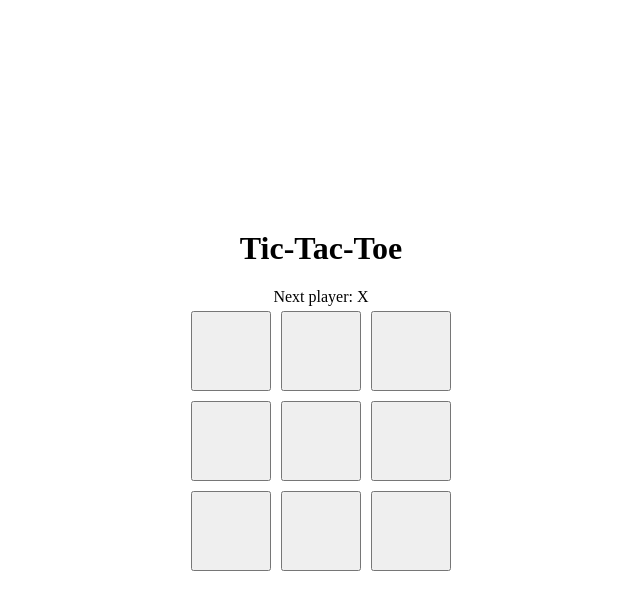
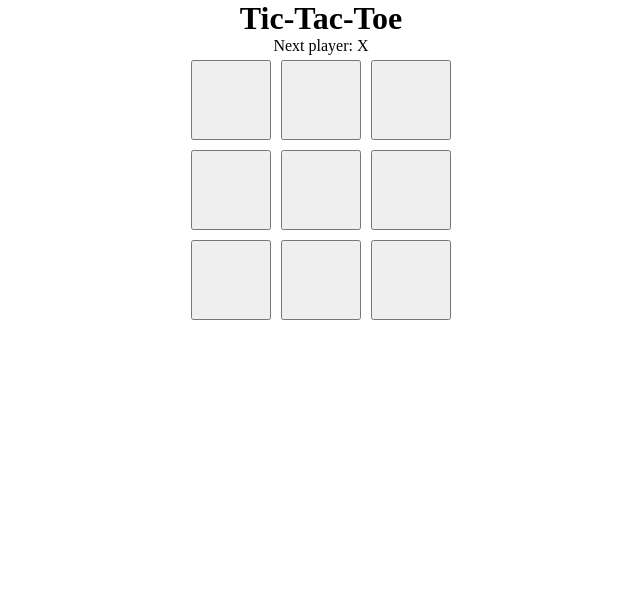
Before and after one commit to T4R0TARO/tictactoe-app, a React (Vite) app: page / in a window 1280 px wide. Shown: the top 610 px of the page, without its empty margins (319-959 px from the left). Built offline with nearby package versions, Linux system fonts and the light colour scheme.

Commit message:
styles update

```diff
--- a/src/App.css
+++ b/src/App.css
@@ -4,3 +4,10 @@
   padding: 0;
   text-align: center;
 }
+
+.board-row {
+  display: flex;
+  flex-direction: row;
+  justify-content: center;
+  align-items: center;
+}
--- a/src/index.css
+++ b/src/index.css
@@ -14,10 +14,16 @@
   -webkit-text-size-adjust: 100%;
 } */
 
+* {
+  margin: 0;
+  padding: 0;
+  box-sizing: border-box;
+}
+
 body {
-  margin: 0;
-  display: flex;
-  place-items: center;
+  /* margin: 0; */
+  /* display: flex;
+  place-items: center; */
   min-width: 320px;
   min-height: 100vh;
 }
@@ -27,4 +33,7 @@
   margin: 5px;
   height: 5rem;
   width: 5rem;
+  display: flex;
+  justify-content: center;
+  align-items: center;
 }
```
